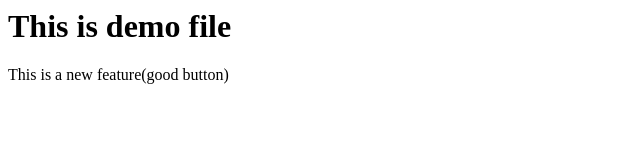
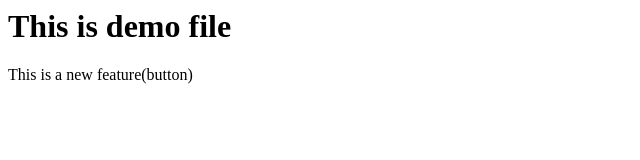
Before and after one commit to emon-hossain1001/LocalRepo, a plain HTML site: page index.html in a window 1280 px wide. Shown: the full height of the page, 0-640 px from the left. Drawn offline with Linux system fonts and the light colour scheme.

```diff
--- a/index.html
+++ b/index.html
@@ -5,6 +5,6 @@
 
     <body>
         <h1>This is demo file</h1>
-        <p>This is a new feature(good button)</p>
+        <p>This is a new feature(button)</p>
     </body>
 </html>
```
